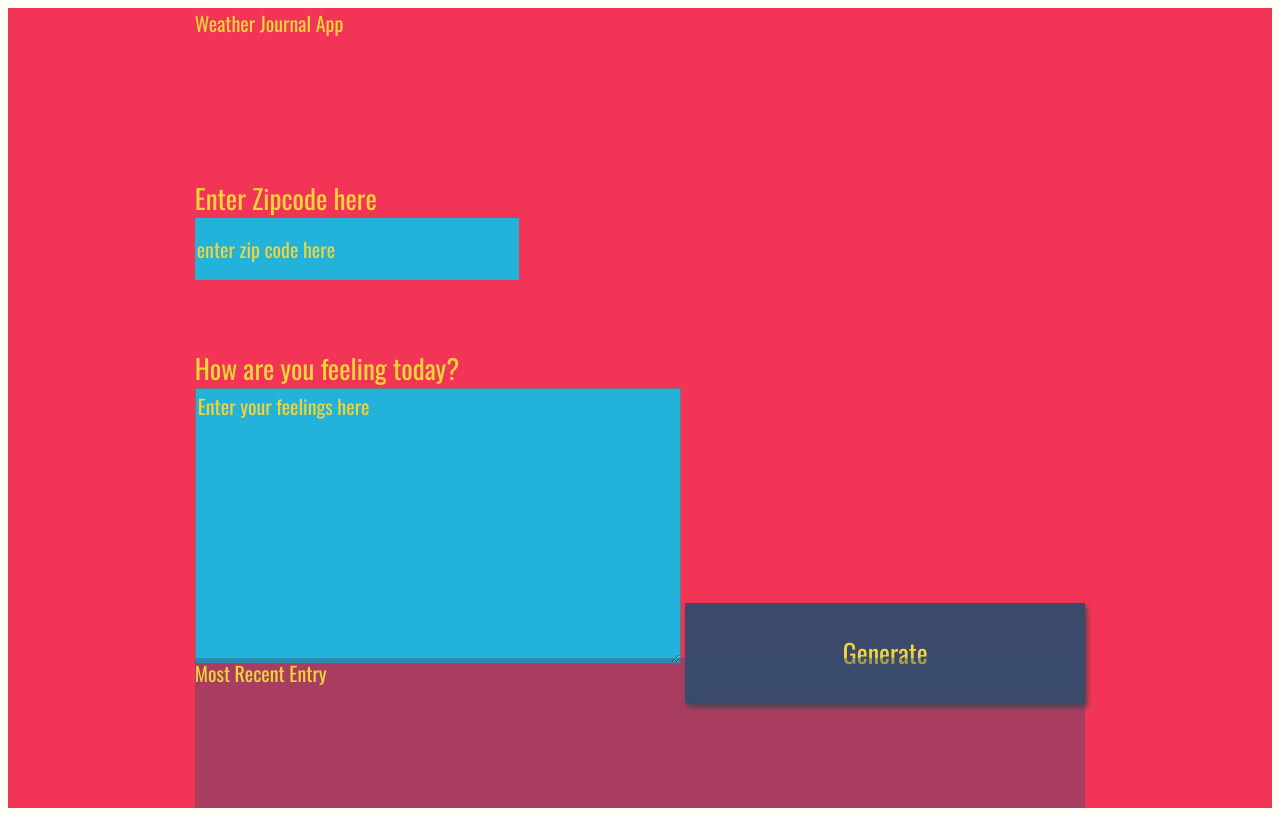
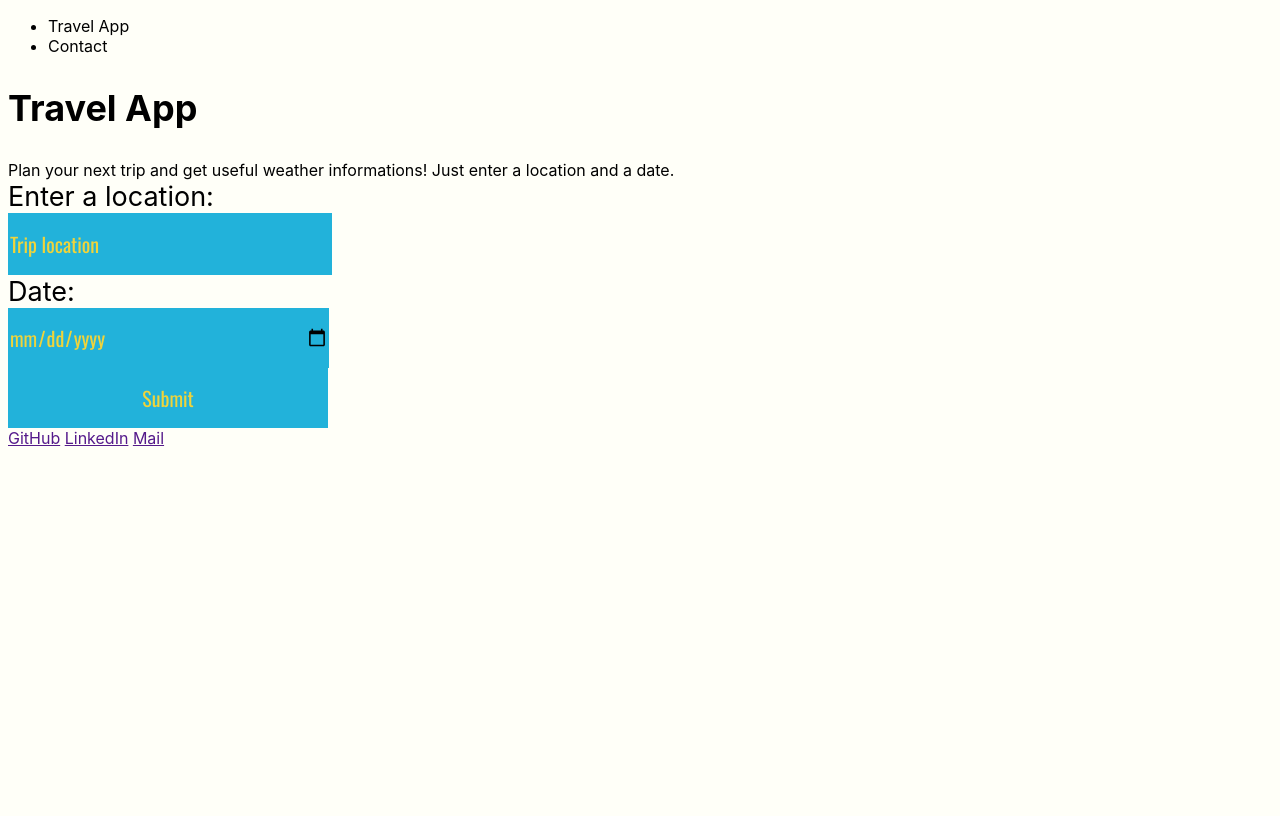
Before and after one commit to AndyWoerner/05_capstone, a website built with webpack: page src/client/views/index.html in a window 1280 px wide. Built offline with nearby package versions, Linux system fonts and the light colour scheme; a web font is replaced by a local one.

Commit message:
feat: basic html structure + form

```diff
--- a/src/client/views/index.html
+++ b/src/client/views/index.html
@@ -1,33 +1,54 @@
 <!DOCTYPE html>
 <html>
+
 <head>
   <meta charset="UTF-8">
-<title>Weather Journal</title>
+  <title>Travel App</title>
   <link href="https://fonts.googleapis.com/css?family=Oswald:400,600,700|Ranga:400,700&display=swap" rel="stylesheet">
 </head>
+
 <body>
-<div id = "app">
-  <div class ="holder headline">
-    Weather Journal App
-  </div>
-  <div class ="holder zip">
-    <label for="zip">Enter Zipcode here</label>
-    <input type="text" id="zip" placeholder="enter zip code here">
-  </div>
-  <div class ="holder feel">
-    <label for="feelings">How are you feeling today?</label>
-    <textarea class= "myInput" id="feelings" placeholder="Enter your feelings here" rows="9" cols="50"></textarea>
-    <button id="generate" type = "submit"> Generate </button>
-  </div>
-  <div class ="holder entry">
-    <div class = "title">Most Recent Entry</div>
-   <div id = "entryHolder">
-    <div id = "date"></div>
-   <div id = "temp"></div>
-   <div id = "content"></div>
+
+  <header>
+    <nav>
+      <ul>
+        <li>Travel App</li>
+        <li>Contact</li>
+      </ul>
+    </nav>
+  </header>
+
+  <main>
+    <section id="inputs">
+      <div class="info">
+        <h1>Travel App</h1>
+        <div class="description">
+          Plan your next trip and get useful weather informations! Just enter a location and a date.
         </div>
       </div>
+      <form onsubmit="return Client.handleSubmit(e)">
+        <label for="location">Enter a location:</label>
+        <input id="location" name="location" type="text" value="" placeholder="Trip location">
+        <label for="date">Date:</label>
+        <input type="date" id="date" name="date" value="" placeholder="dd.mm.yyyy">
+        <input type="submit" value="Submit" onclick="return Client.handleSubmit(e)" onsubmit="return Client.handleSubmit(e)">
+      </form>
+    </section>
+
+    <section id="results">
+
+
+    </section>
+  </main>
+
+  <footer>
+    <div>
+      <a href="">GitHub</a>
+      <a href="">LinkedIn</a>
+      <a href="">Mail</a>
     </div>
+  </footer>
 
 </body>
+
 </html>
```
Also changed, not shown: src/client/media/background.jpg (added). Lines whose indentation alone changed are shown as unchanged.
